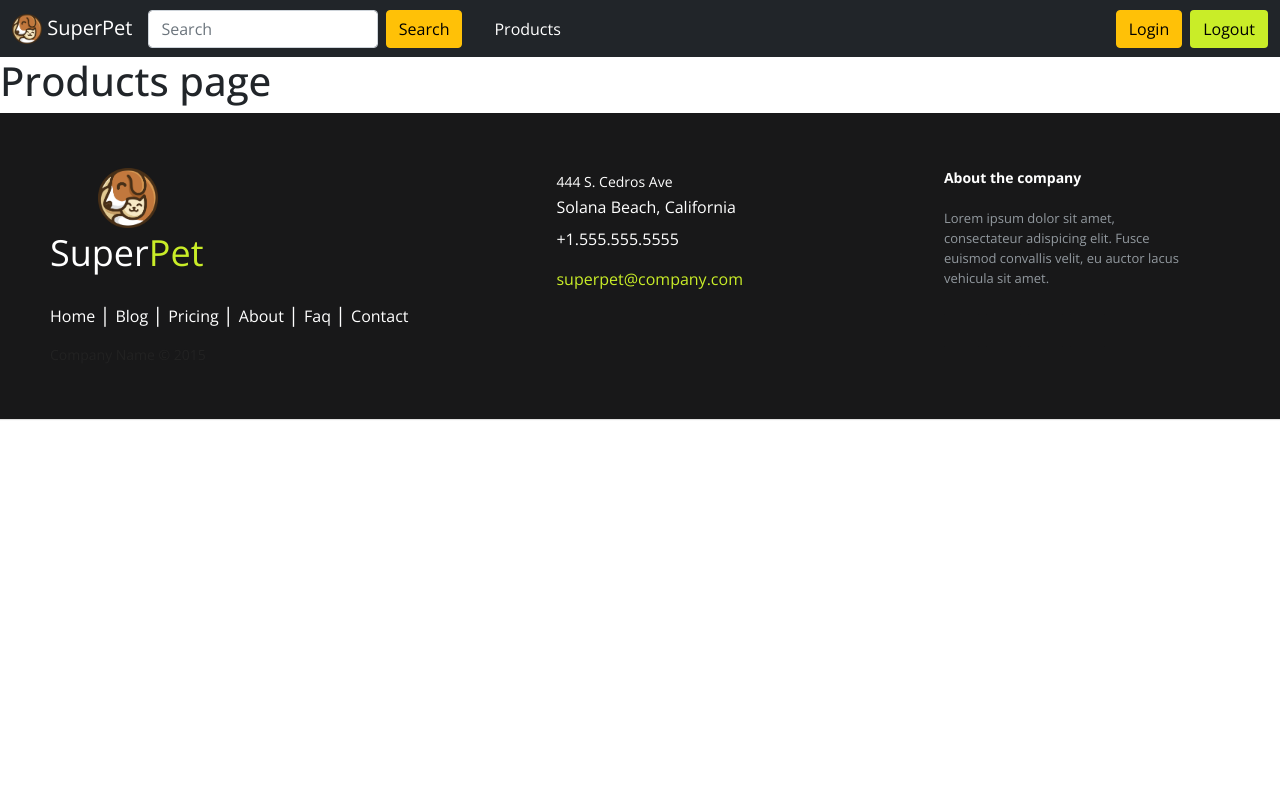
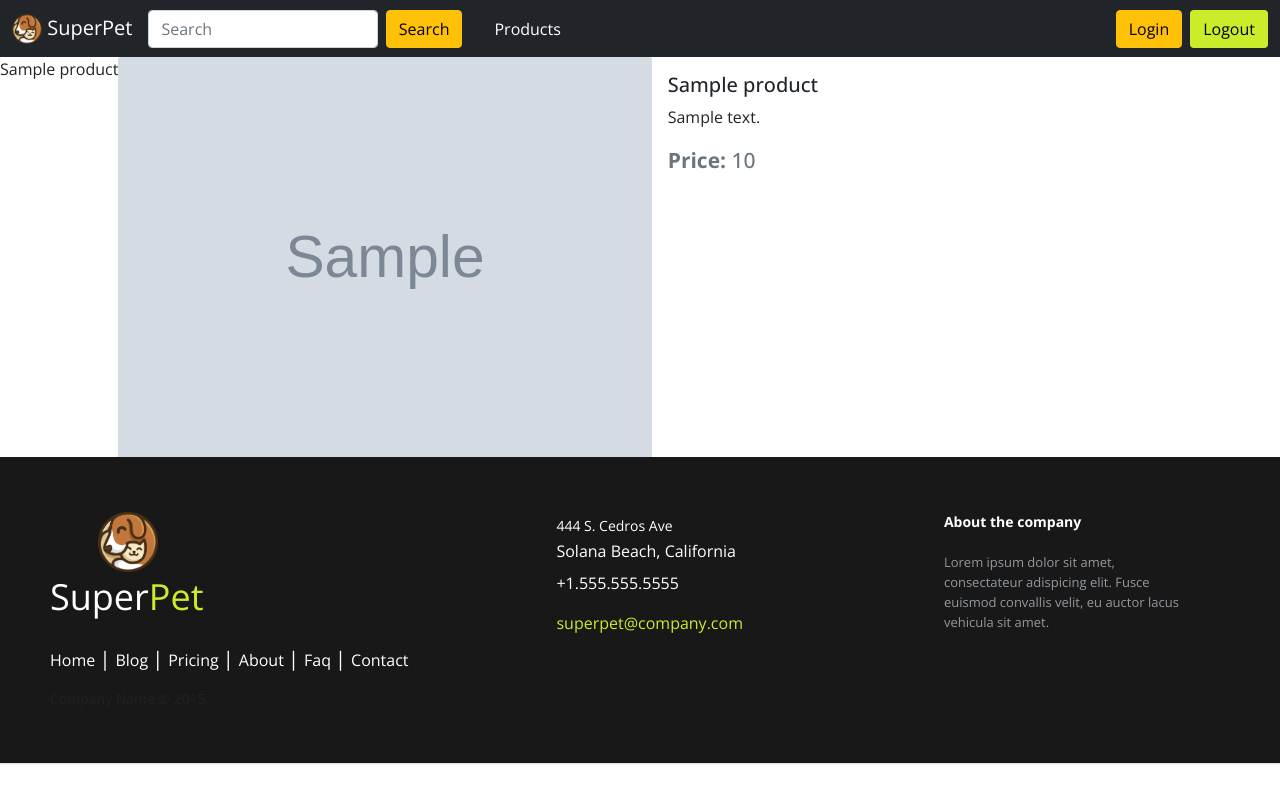
Before and after one commit to aradhya684/itvedant_django, a Django app: page /products/ in a window 1280 px wide. Run offline with Django 5.2, Linux system fonts and the light colour scheme; tables that the repository leaves empty hold one stand-in row (values such as "Sample post"); grey boxes marked "Sample" are stand-in pictures.

Commit message:
15-10-2024

```diff
--- /dev/null
+++ b/super_pet/products/templates/products/Product_list.html
@@ -0,0 +1,34 @@
+{% extends 'base.html' %}
+
+
+{% block content %}
+<div class="card-group">
+{% for i in object_list %}
+
+
+<p>{{i}}</p>
+
+{% include 'card.html' with p=i %}
+
+
+{% endfor %}
+</div>
+
+{% endblock %}
+
+<!-- http://127.0.0.1:8000/products/1 this is called as interger pattern in urls
+http://127.0.0.1:8000/products/2 -->
+
+
+<!-- http://127.0.0.1:8000/products/catfood this is called string pattern in urls
+http://127.0.0.1:8000/products/doggood -->
+
+<!-- http://127.0.0.1:8000/products/cat-food this is called slug pattern when we use hyphen in urls
+http://127.0.0.1:8000/products/dog-food -->
+
+
+
+
+<!-- /<int:pk> we use to make urls in integer -->
+<!-- /<str:name> we use to make urls in strings -->
+<!-- /<slug:name> we use to make urls in slug -->
--- a/super_pet/products/urls.py
+++ b/super_pet/products/urls.py
@@ -4,9 +4,10 @@ from . import views
 
 urlpatterns =[
 
-    path('',views.products,name="productspage"),
+    path('',views.ProductListView.as_view(),name="productspage"),
     path('drools/',views.drools,name="droolspage"),
     path('whiskas/',views.whiskas,name="whiskaspage"),
-    path("search",views.search,name="search")
+    path("search",views.search,name="search"),
+    path('<int:pk>/',views.ProductDetailView.as_view(),name="product_detail")
 
 ]
--- a/super_pet/products/views.py
+++ b/super_pet/products/views.py
@@ -1,5 +1,8 @@
 from django.shortcuts import render
 from .models import Product
+from django.views.generic import ListView,DetailView
+
+
 # Create your views here.
 #this is function based views
 def products(request):
@@ -18,3 +21,11 @@ def search(request):
     keyword = request.GET.get("keyword")
     product = Product.cust_manager.all().filter(product_name__icontains = keyword)
     return render(request,"products.html", {"products":product})
+
+class ProductListView(ListView):
+    model = Product #keep this variable this is default variable
+
+
+class ProductDetailView(DetailView):
+    model = Product #keep this variable this is default variable
+    template_name = 'products/productdetails.html'
--- a/super_pet/templates/card.html
+++ b/super_pet/templates/card.html
@@ -1,6 +1,6 @@
 
-
-          <img class="card-img-top" src="{{p.product_image.url}}" alt="Card image cap">
+    <a href="{% url 'product_detail' p.id %}">
+          <img class="card-img-top" src="{{p.product_image.url}}" alt="Card image cap"></a>
           <div class="card-body">
             <h5 class="card-title">{{p.product_name}}</h5>
             <p class="card-text">{{p.product_description}}</p>
```
Also changed, not shown: super_pet/products/templates/products/productdetails.html (added, +7 -0 lines).
